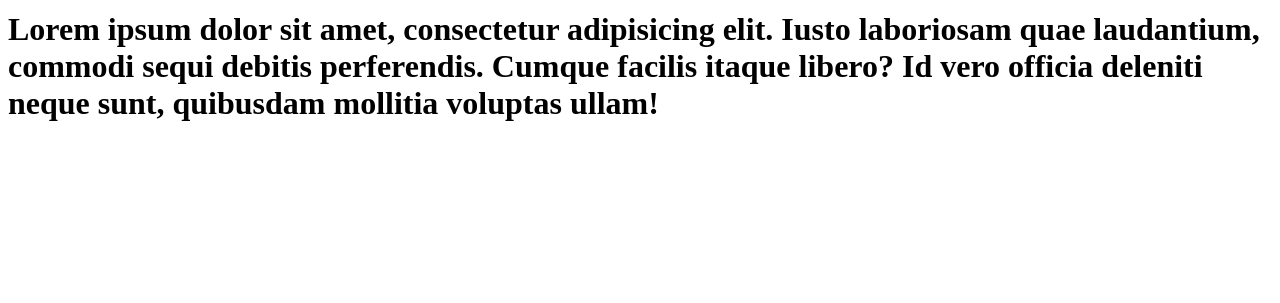
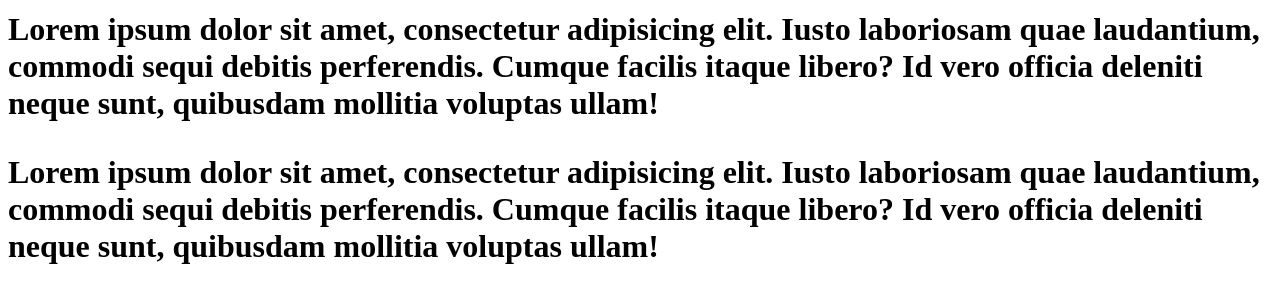
Before and after one commit to bipul171/frist-projects, a plain HTML site: page index.html in a window 1280 px wide. Shown: the part 79-382 px from the top of the page. Drawn offline with Linux system fonts and the light colour scheme.

Commit message:
p tag added

```diff
--- a/index.html
+++ b/index.html
@@ -8,5 +8,7 @@
 </head>
 <body><h1>hablu programmer<h1>
     <p>Lorem ipsum dolor sit amet, consectetur adipisicing elit. Iusto laboriosam quae laudantium, commodi sequi debitis perferendis. Cumque facilis itaque libero? Id vero officia deleniti neque sunt, quibusdam mollitia voluptas ullam!</p>
+    <p>Lorem ipsum dolor sit amet, consectetur adipisicing elit. Iusto laboriosam quae laudantium, commodi sequi debitis perferendis. Cumque facilis itaque libero? Id vero officia deleniti neque sunt, quibusdam mollitia voluptas ullam!</p>
+
 </body>
 </html>
```
